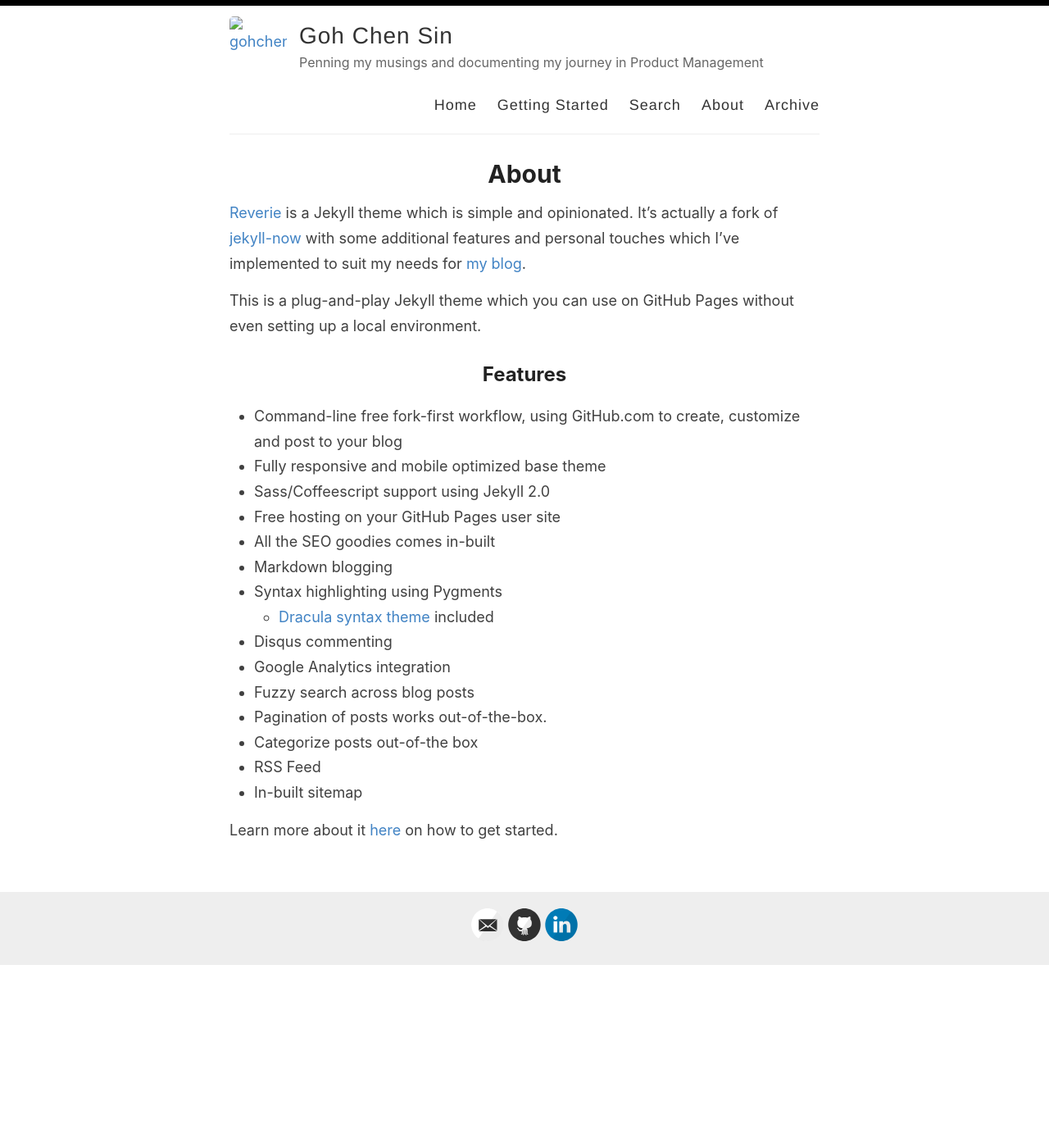
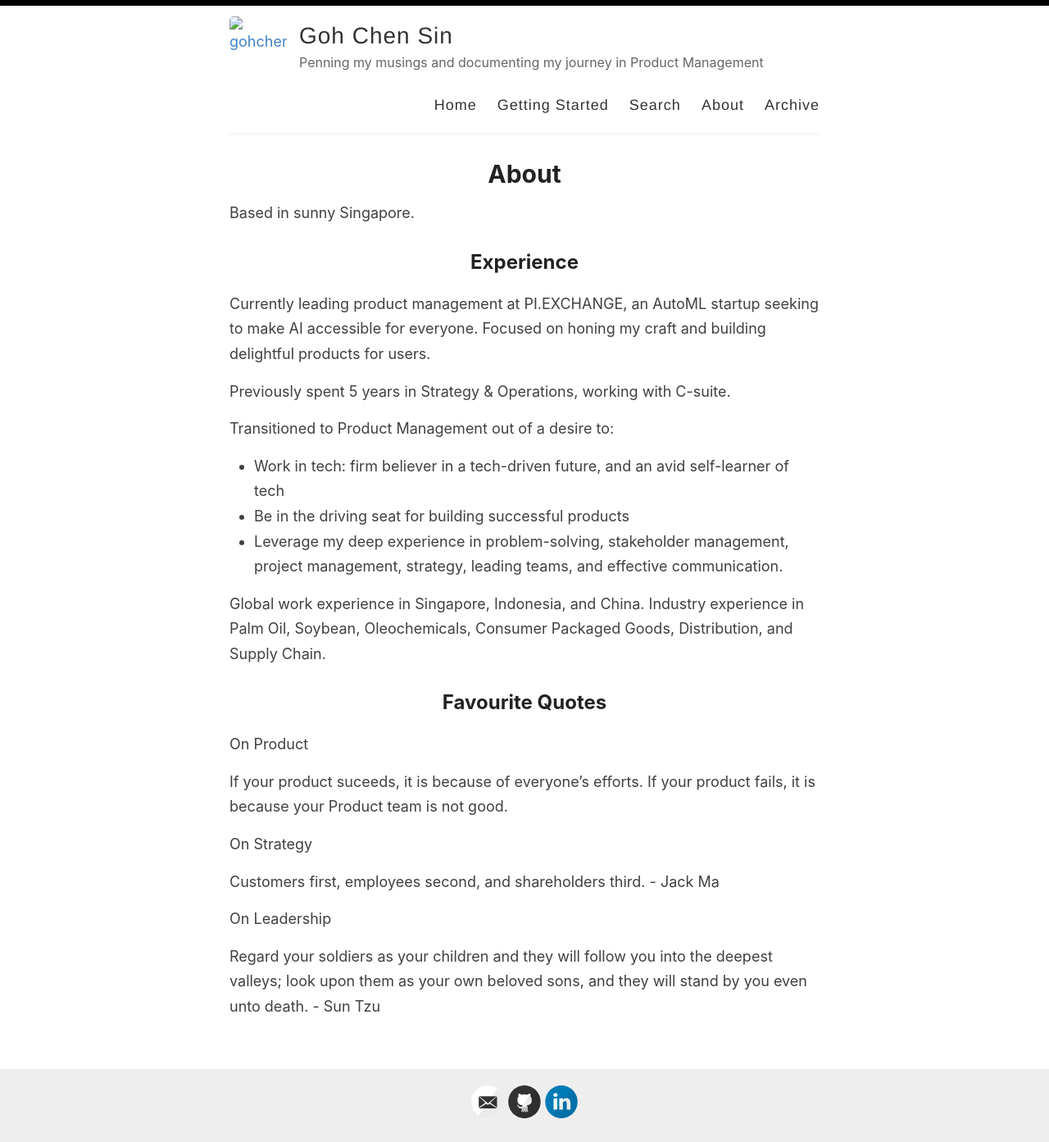
Before and after one commit to GohChenSin/gohchensin.github.io, a Jekyll site: the page built from _pages/about.md, in a window 1280 px wide. Shown: the whole page at 82% size. Built offline with Jekyll 4.4.1, drawn with Linux system fonts in a browser that asks for light colours; before the commit the page ends 1178 px from its top, so only the background shows below that.

Commit message:
Updated About page

```diff
--- a/_pages/about.md
+++ b/_pages/about.md
@@ -4,26 +4,30 @@ title: About
 permalink: /about/
 ---
 
-[Reverie](https://github.com/amitmerchant1990/reverie) is a Jekyll theme which is simple and opinionated. It's actually a fork of [jekyll-now](https://github.com/barryclark/jekyll-now) with some additional features and personal touches which I've implemented to suit my needs for [my blog](https://www.amitmerchant.com).
+Based in sunny Singapore.
 
-This is a plug-and-play Jekyll theme which you can use on GitHub Pages without even setting up a local environment.
+## Experience
 
-## Features
+Currently leading product management at PI.EXCHANGE, an AutoML startup seeking to make AI accessible for everyone.
+Focused on honing my craft and building delightful products for users.
 
-- Command-line free fork-first workflow, using GitHub.com to create, customize and post to your blog
-- Fully responsive and mobile optimized base theme
-- Sass/Coffeescript support using Jekyll 2.0
-- Free hosting on your GitHub Pages user site
-- All the SEO goodies comes in-built
-- Markdown blogging
-- Syntax highlighting using Pygments
-    - [Dracula syntax theme](https://draculatheme.com/) included
-- Disqus commenting
-- Google Analytics integration
-- Fuzzy search across blog posts
-- Pagination of posts works out-of-the-box.
-- Categorize posts out-of-the box
-- RSS Feed
-- In-built sitemap
+Previously spent 5 years in Strategy & Operations, working with C-suite.
 
-Learn more about it [here](https://github.com/amitmerchant1990/reverie) on how to get started.
+Transitioned to Product Management out of a desire to:
+- Work in tech: firm believer in a tech-driven future, and an avid self-learner of tech
+- Be in the driving seat for building successful products
+- Leverage my deep experience in problem-solving, stakeholder management, project management, strategy, leading teams, and effective communication.
+
+Global work experience in Singapore, Indonesia, and China.
+Industry experience in Palm Oil, Soybean, Oleochemicals, Consumer Packaged Goods, Distribution, and Supply Chain.
+
+## Favourite Quotes
+
+On Product
+> If your product suceeds, it is because of everyone's efforts. If your product fails, it is because your Product team is not good.
+
+On Strategy
+> Customers first, employees second, and shareholders third. - Jack Ma
+
+On Leadership
+> Regard your soldiers as your children and they will follow you into the deepest valleys; look upon them as your own beloved sons, and they will stand by you even unto death. - Sun Tzu
```
